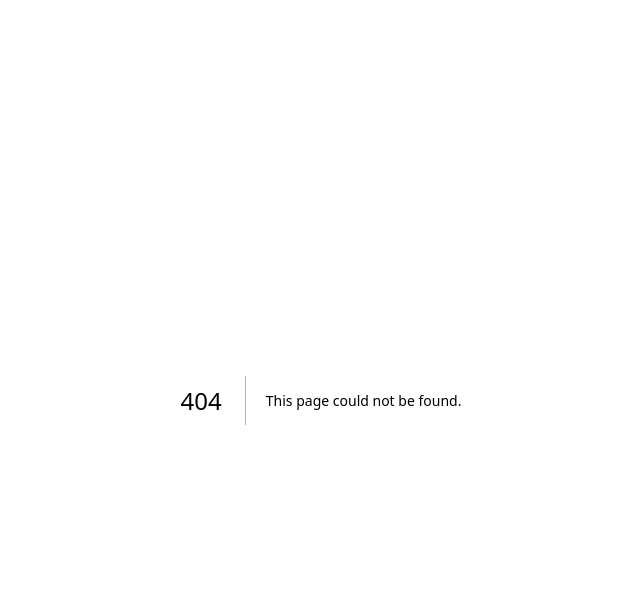
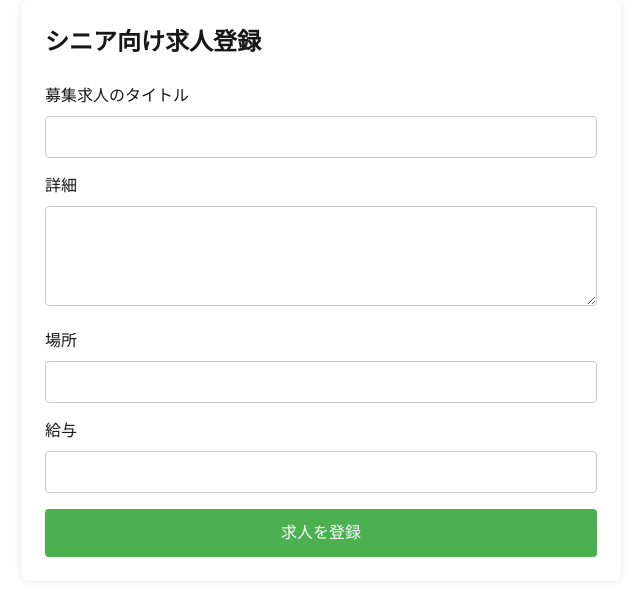
Before and after one commit to Yuka-Matsumoto/NENRIN, a Next.js app in the folder frontend/: page /jobs/register in a window 1280 px wide. Before the commit this address had no page. Shown: the top 596 px of the page, without its empty margins (319-959 px from the left). Built offline with nearby package versions, Linux system fonts and the light colour scheme.

Commit message:
:art: add frontend what jobs

```diff
--- /dev/null
+++ b/frontend/src/app/jobs/register/page.tsx
@@ -0,0 +1,242 @@
+"use client";
+
+import { useState } from "react";
+
+export default function JobPostingForm() {
+  const [formData, setFormData] = useState({
+    title: "",
+    description: "",
+    location: "",
+    salary: "",
+  });
+  const [status, setStatus] = useState<
+    "idle" | "loading" | "success" | "error"
+  >("idle");
+  const [message, setMessage] = useState("");
+
+  const handleChange = (
+    e: React.ChangeEvent<HTMLInputElement | HTMLTextAreaElement>
+  ) => {
+    const { name, value } = e.target;
+    setFormData((prev) => ({ ...prev, [name]: value }));
+  };
+
+  const handleSubmit = async (e: React.FormEvent) => {
+    e.preventDefault();
+    setStatus("loading");
+
+    try {
+      const response = await fetch("http://localhost:5000/api/job-postings", {
+        method: "POST",
+        headers: {
+          "Content-Type": "application/json",
+        },
+        body: JSON.stringify(formData),
+      });
+
+      if (!response.ok) {
+        throw new Error("求人の登録に失敗しました");
+      }
+
+      setStatus("success");
+      setMessage("求人が正常に登録されました");
+      setFormData({ title: "", description: "", location: "", salary: "" });
+    } catch (error) {
+      setStatus("error");
+      setMessage("エラーが発生しました。もう一度お試しください。");
+    }
+  };
+
+  return (
+    <div
+      style={{
+        maxWidth: "600px",
+        margin: "0 auto",
+        padding: "24px",
+        backgroundColor: "white",
+        borderRadius: "8px",
+        boxShadow: "0 0 10px rgba(0, 0, 0, 0.1)",
+      }}
+    >
+      <h1
+        style={{ fontSize: "24px", fontWeight: "bold", marginBottom: "24px" }}
+      >
+        シニア向け求人登録
+      </h1>
+      <form
+        onSubmit={handleSubmit}
+        style={{ display: "flex", flexDirection: "column", gap: "16px" }}
+      >
+        <div>
+          <label
+            htmlFor="title"
+            style={{ display: "block", marginBottom: "8px" }}
+          >
+            募集求人のタイトル
+          </label>
+          <input
+            id="title"
+            name="title"
+            value={formData.title}
+            onChange={handleChange}
+            required
+            style={{
+              width: "100%",
+              padding: "8px",
+              borderRadius: "4px",
+              border: "1px solid #ccc",
+            }}
+          />
+        </div>
+        <div>
+          <label
+            htmlFor="description"
+            style={{ display: "block", marginBottom: "8px" }}
+          >
+            詳細
+          </label>
+          <textarea
+            id="description"
+            name="description"
+            value={formData.description}
+            onChange={handleChange}
+            required
+            style={{
+              width: "100%",
+              padding: "8px",
+              borderRadius: "4px",
+              border: "1px solid #ccc",
+              minHeight: "100px",
+            }}
+          />
+        </div>
+        <div>
+          <label
+            htmlFor="location"
+            style={{ display: "block", marginBottom: "8px" }}
+          >
+            場所
+          </label>
+          <input
+            id="location"
+            name="location"
+            value={formData.location}
+            onChange={handleChange}
+            required
+            style={{
+              width: "100%",
+              padding: "8px",
+              borderRadius: "4px",
+              border: "1px solid #ccc",
+            }}
+          />
+        </div>
+        <div>
+          <label
+            htmlFor="salary"
+            style={{ display: "block", marginBottom: "8px" }}
+          >
+            給与
+          </label>
+          <input
+            id="salary"
+            name="salary"
+            value={formData.salary}
+            onChange={handleChange}
+            required
+            style={{
+              width: "100%",
+              padding: "8px",
+              borderRadius: "4px",
+              border: "1px solid #ccc",
+            }}
+          />
+        </div>
+        <button
+          type="submit"
+          disabled={status === "loading"}
+          style={{
+            padding: "12px",
+            backgroundColor: "#4caf50",
+            color: "white",
+            borderRadius: "4px",
+            border: "none",
+            cursor: "pointer",
+          }}
+        >
+          {status === "loading" ? "送信中..." : "求人を登録"}
+        </button>
+      </form>
+
+      {status === "success" && (
+        <div
+          style={{
+            marginTop: "16px",
+            padding: "12px",
+            backgroundColor: "#d4edda",
+            color: "#155724",
+            borderRadius: "4px",
+            display: "flex",
+            alignItems: "center",
+          }}
+        >
+          <svg
+            style={{ marginRight: "8px" }}
+            xmlns="http://www.w3.org/2000/svg"
+            fill="none"
+            viewBox="0 0 24 24"
+            stroke="currentColor"
+            width="24"
+            height="24"
+          >
+            <path
+              strokeLinecap="round"
+              strokeLinejoin="round"
+              strokeWidth={2}
+              d="M9 12l2 2 4-4m0-4a9 9 0 110 18A9 9 0 010 12a9 9 0 0118 0z"
+            />
+          </svg>
+          <div>
+            <strong>成功</strong>
+            <p>{message}</p>
+          </div>
+        </div>
+      )}
+
+      {status === "error" && (
+        <div
+          style={{
+            marginTop: "16px",
+            padding: "12px",
+            backgroundColor: "#f8d7da",
+            color: "#721c24",
+            borderRadius: "4px",
+            display: "flex",
+            alignItems: "center",
+          }}
+        >
+          <svg
+            style={{ marginRight: "8px" }}
+            xmlns="http://www.w3.org/2000/svg"
+            fill="none"
+            viewBox="0 0 24 24"
+            stroke="currentColor"
+            width="24"
+            height="24"
+          >
+            <path
+              strokeLinecap="round"
+              strokeLinejoin="round"
+              strokeWidth={2}
+              d="M12 8v4m0 4h.01M12 16v-6m0-2a9 9 0 100 18 9 9 0 000-18z"
+            />
+          </svg>
+          <div>
+            <strong>エラー</strong>
+            <p>{message}</p>
+          </div>
+        </div>
+      )}
+    </div>
+  );
+}
```
